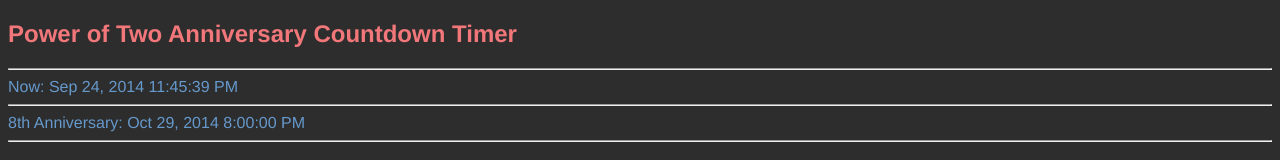
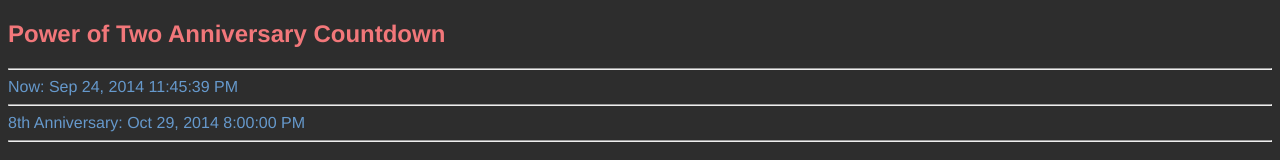
Before and after one commit to brianarpie/power-of-two-countdown, a website: page index.html in a window 1280 px wide. Shown: the top 160 px of the page. Drawn offline with Linux system fonts and the light colour scheme.

Commit message:
bad name

```diff
--- a/index.html
+++ b/index.html
@@ -12,7 +12,7 @@
 </head>
 <body ng-app="CountdownApp">
   <div ng-controller="TickTockController">
-	<h2>Power of Two Anniversary Countdown Timer</h2>
+	<h2>Power of Two Anniversary Countdown</h2>
   <hr>
     Now: {{now | date:'medium'}}
   <hr>
```
